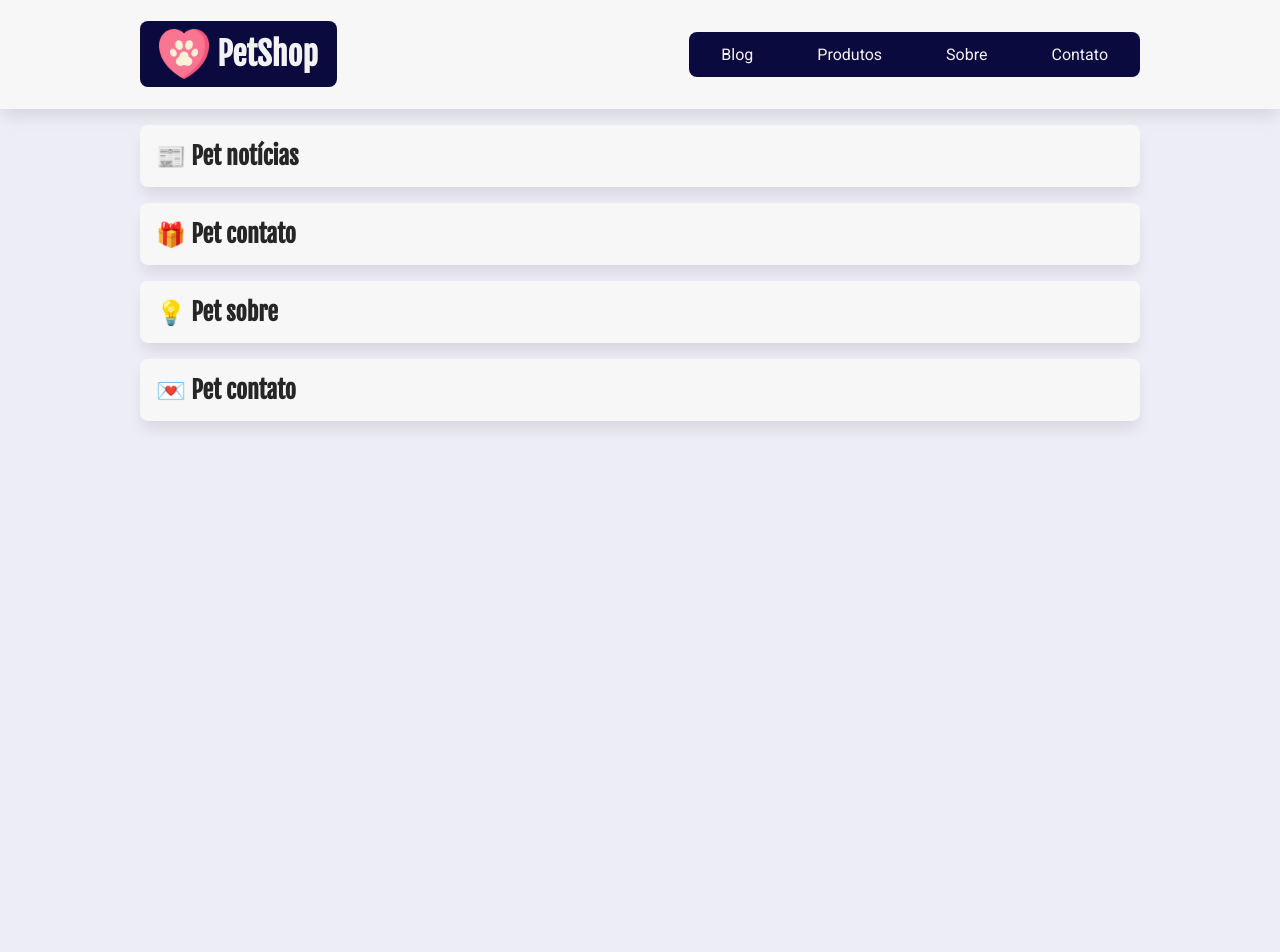
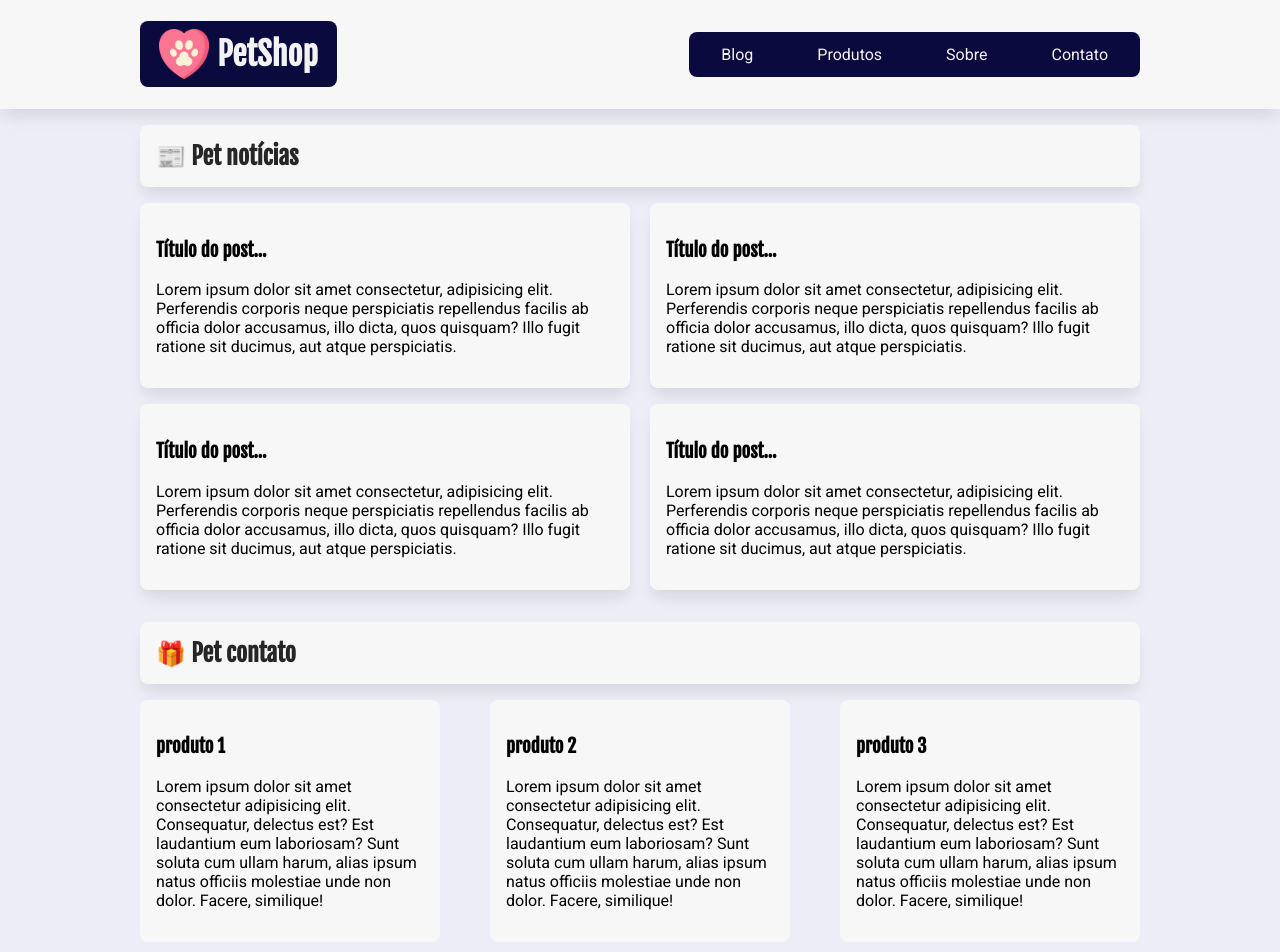
Before and after one commit to IgnacioNeto/petshop-ignacio, a React (Create React App) app: page / in a window 1280 px wide. Shown: the top 952 px of the page. Before the commit the page ends 800 px from the top, so only its background shows below. Built offline with nearby package versions, Linux system fonts and the light colour scheme.

Commit message:
Componente ListaPosts
Componente ListaPosts

```diff
--- /dev/null
+++ b/src/components/ListaPosts/ListaPosts.jsx
@@ -0,0 +1,46 @@
+import estilos from "./ListaPosts.module.css";
+
+const ListaPosts = () => {
+  return (
+    <div className={estilos.lista_posts}>
+      <article className={estilos.post}>
+        <h3>Título do post...</h3>
+        <p>
+          Lorem ipsum dolor sit amet consectetur, adipisicing elit. Perferendis
+          corporis neque perspiciatis repellendus facilis ab officia dolor
+          accusamus, illo dicta, quos quisquam? Illo fugit ratione sit ducimus,
+          aut atque perspiciatis.
+        </p>
+      </article>
+      <article className={estilos.post}>
+        <h3>Título do post...</h3>
+        <p>
+          Lorem ipsum dolor sit amet consectetur, adipisicing elit. Perferendis
+          corporis neque perspiciatis repellendus facilis ab officia dolor
+          accusamus, illo dicta, quos quisquam? Illo fugit ratione sit ducimus,
+          aut atque perspiciatis.
+        </p>
+      </article>
+      <article className={estilos.post}>
+        <h3>Título do post...</h3>
+        <p>
+          Lorem ipsum dolor sit amet consectetur, adipisicing elit. Perferendis
+          corporis neque perspiciatis repellendus facilis ab officia dolor
+          accusamus, illo dicta, quos quisquam? Illo fugit ratione sit ducimus,
+          aut atque perspiciatis.
+        </p>
+      </article>
+      <article className={estilos.post}>
+        <h3>Título do post...</h3>
+        <p>
+          Lorem ipsum dolor sit amet consectetur, adipisicing elit. Perferendis
+          corporis neque perspiciatis repellendus facilis ab officia dolor
+          accusamus, illo dicta, quos quisquam? Illo fugit ratione sit ducimus,
+          aut atque perspiciatis.
+        </p>
+      </article>
+    </div>
+  );
+};
+
+export default ListaPosts;
--- /dev/null
+++ b/src/components/ListaPosts/ListaPosts.module.css
@@ -0,0 +1,15 @@
+.lista_posts {
+    display: flex;
+    justify-content: space-between;
+    flex-wrap: wrap;
+}
+
+.post {
+    padding: 1rem;
+    width: 49%;
+    background-color: #f7f7f7;
+    box-shadow: var(--sombra-box);
+    border-radius: var(--borda-arredondada);
+    margin-bottom: 1rem;
+    transition: transform 300ms;
+}
--- a/src/pages/Home/Home.jsx
+++ b/src/pages/Home/Home.jsx
@@ -1,8 +1,12 @@
 import estilos from "./Home.module.css";
+import ListaPosts from "../../components/ListaPosts/ListaPosts";
+
 const Home = () => {
   return (
     <section>
       <h2 className={estilos.titulo_secao}>Pet notícias</h2>
+
+      <ListaPosts />
     </section>
   );
 };
--- a/src/pages/Produtos/Produtos.jsx
+++ b/src/pages/Produtos/Produtos.jsx
@@ -3,6 +3,36 @@
   return (
     <section>
       <h2 className={estilos.titulo_secao}>Pet contato</h2>
+
+      <div className={estilos.produtos}>
+        <article>
+          <h3>produto 1</h3>
+          <p>
+            Lorem ipsum dolor sit amet consectetur adipisicing elit.
+            Consequatur, delectus est? Est laudantium eum laboriosam? Sunt
+            soluta cum ullam harum, alias ipsum natus officiis molestiae unde
+            non dolor. Facere, similique!
+          </p>
+        </article>
+        <article>
+          <h3>produto 2</h3>
+          <p>
+            Lorem ipsum dolor sit amet consectetur adipisicing elit.
+            Consequatur, delectus est? Est laudantium eum laboriosam? Sunt
+            soluta cum ullam harum, alias ipsum natus officiis molestiae unde
+            non dolor. Facere, similique!
+          </p>
+        </article>
+        <article>
+          <h3>produto 3</h3>
+          <p>
+            Lorem ipsum dolor sit amet consectetur adipisicing elit.
+            Consequatur, delectus est? Est laudantium eum laboriosam? Sunt
+            soluta cum ullam harum, alias ipsum natus officiis molestiae unde
+            non dolor. Facere, similique!
+          </p>
+        </article>
+      </div>
     </section>
   );
 };
```
